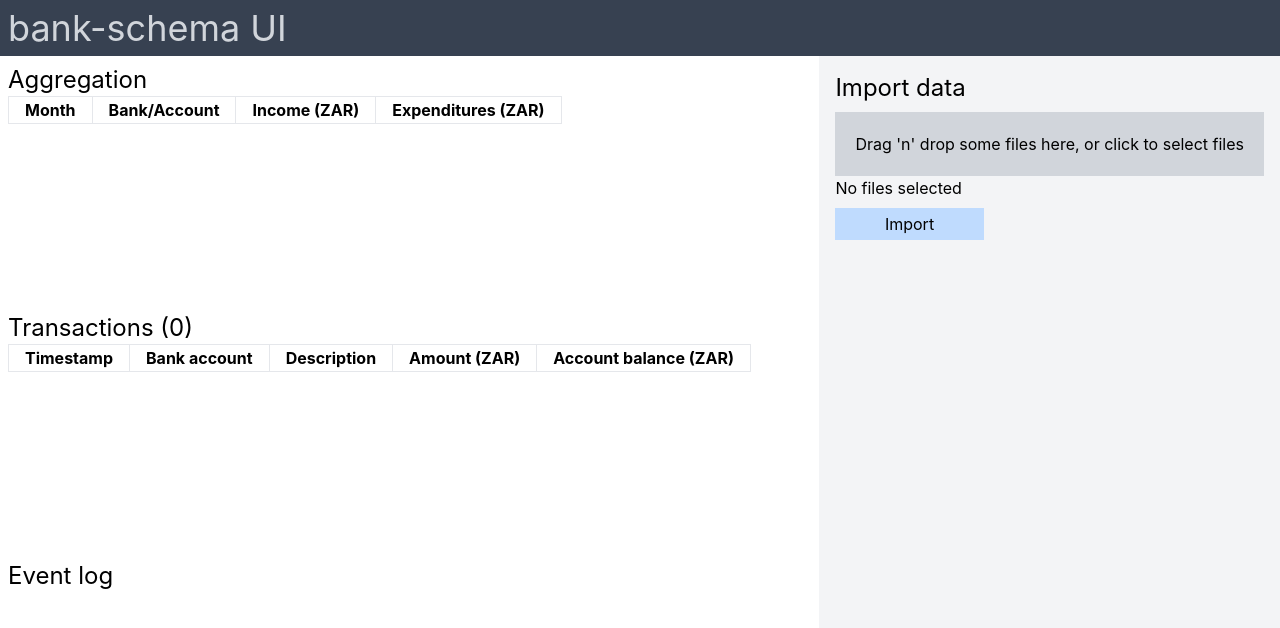
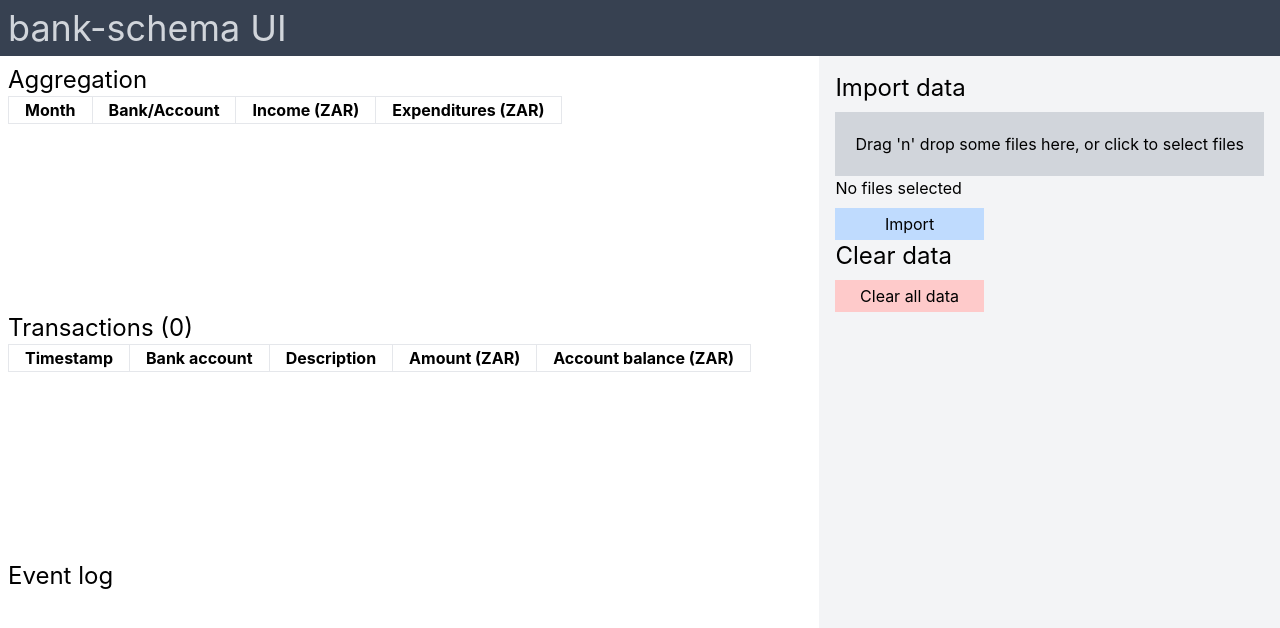
Before and after one commit to xpcoffee/bank-schema-ui, a React (Create React App) app: page / in a window 1280 px wide. Shown: the top 628 px of the page. Built offline with nearby package versions, Linux system fonts and the light colour scheme.

Commit message:
Add a button to clear all data

```diff
--- a/src/App.tsx
+++ b/src/App.tsx
@@ -36,8 +36,11 @@ function App() {
 
   function reducer(state: State, action: Action): State {
     switch (action.type) {
-      case "reset":
-        return initialState;
+      case "clearData":
+        return {
+          ...state,
+          transactions: {},
+        };
       case "add":
         const newState: State = {
           ...state,
--- a/src/Toolbar.tsx
+++ b/src/Toolbar.tsx
@@ -152,6 +152,10 @@ export const Toolbar = ({ selectedFiles, dispatch }: Props) => {
     [dispatch, readFiles]
   );
 
+  const clearData = useCallback(() => {
+    dispatch({ type: "clearData" });
+  }, [dispatch]);
+
   return (
     <div
       className="flex flex-col p-4 bg-gray-100"
@@ -169,6 +173,14 @@ export const Toolbar = ({ selectedFiles, dispatch }: Props) => {
           <div className="flex-1"></div>
         </div>
       </form>
+      <h2 className="text-2xl">Clear data</h2>
+      <div className="flex mt-2">
+        <button onClick={clearData} className="bg-red-200 p-1 flex-1">
+          Clear all data
+        </button>
+        <div className="flex-1"></div>
+        <div className="flex-1"></div>
+      </div>
     </div>
   );
 };
--- a/src/actions.ts
+++ b/src/actions.ts
@@ -11,7 +11,7 @@ export type Action =
       source: string;
       eventLogs: InfoLogEvent[];
     }
-  | { type: "reset" }
+  | { type: "clearData" }
   | { type: "selectFiles"; files: File[] }
   | { type: "updateFile"; update: KeyedFileUpdate }
   | { type: "removeSelectedFile"; key: string }
```
